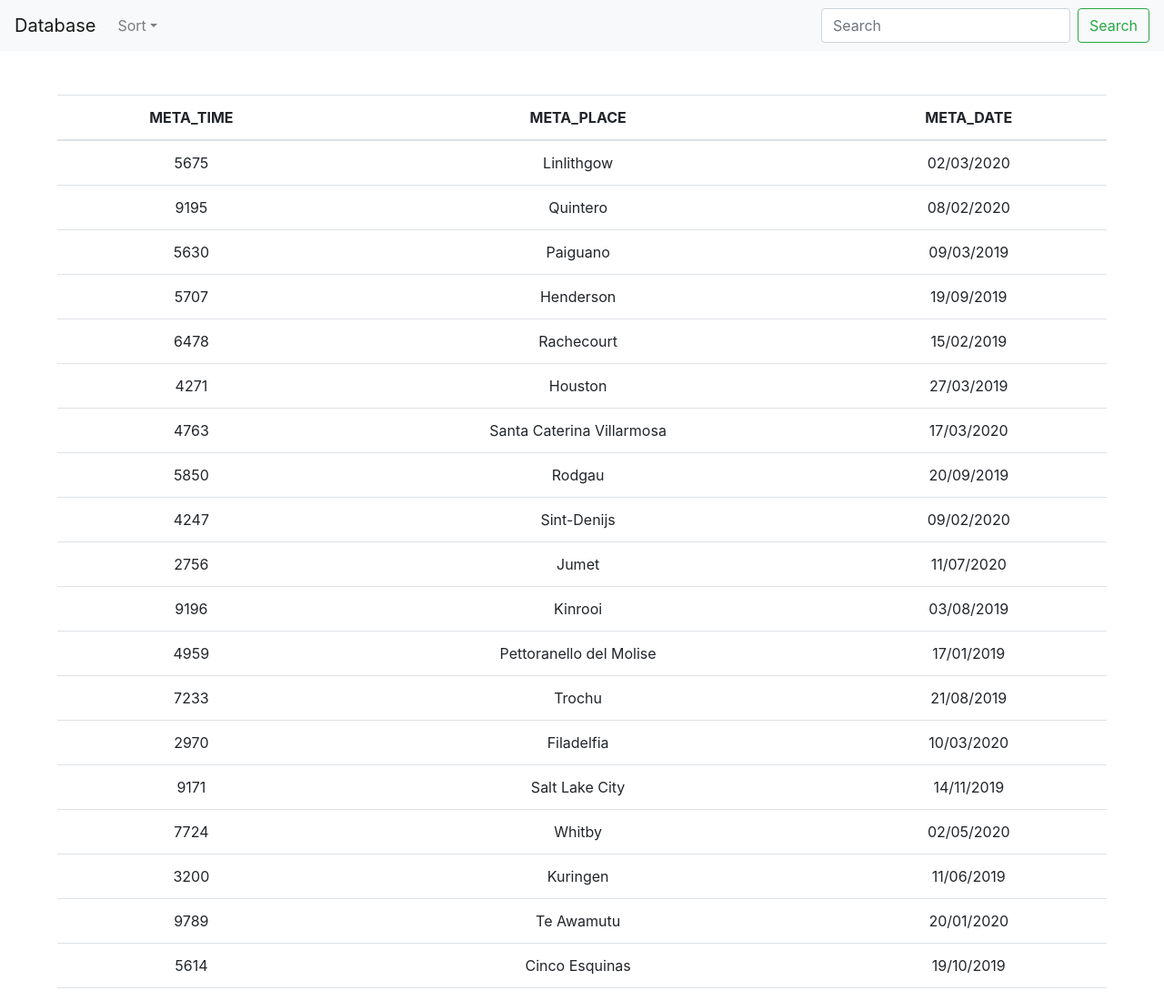
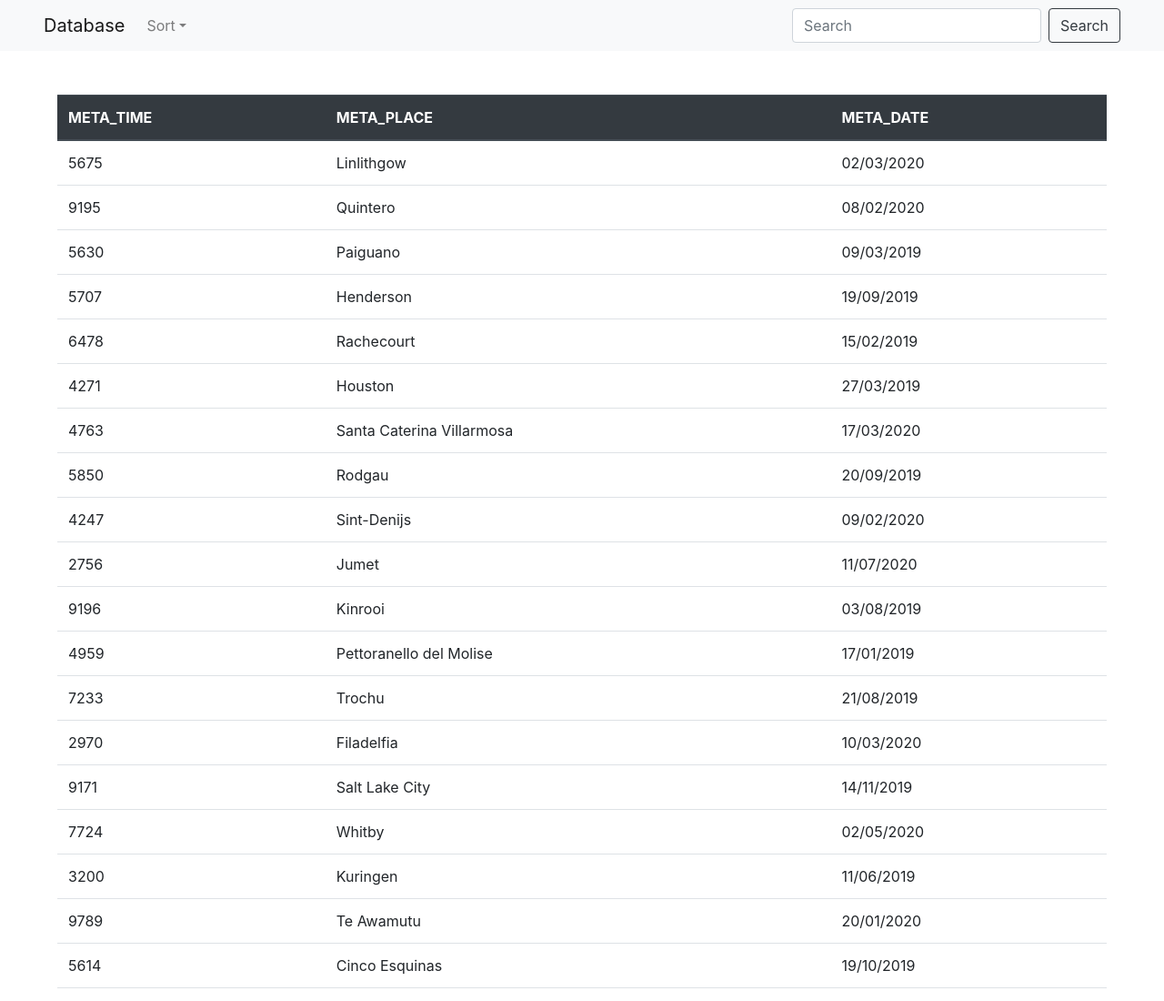
Before and after one commit to PromiseFru/database, a plain HTML site: page index.html in a window 1280 px wide. Shown: the top 1100 px of the page at 91% size. Drawn offline with nearby package versions, Linux system fonts and the light colour scheme.

Commit message:
modifications made

```diff
--- a/index.html
+++ b/index.html
@@ -14,7 +14,7 @@
 
 <body>
     <!-- navbar -->
-    <nav class="navbar navbar-expand-sm navbar-light bg-light">
+    <nav class="navbar navbar-expand-sm navbar-light bg-light px-5">
         <a class="navbar-brand" href="#">Database</a>
         <button class="navbar-toggler d-lg-none" type="button" data-toggle="collapse" data-target="#collapsibleNavId"
             aria-controls="collapsibleNavId" aria-expanded="false" aria-label="Toggle navigation">
@@ -36,7 +36,7 @@
                 <datalist id="dblist">
                     <!-- generated by JS -->
                 </datalist>
-                <button id="searchbtn" class="btn btn-outline-success my-2 my-sm-0" type="button">Search</button>
+                <button id="searchbtn" class="btn btn-outline-dark my-2 my-sm-0" type="button">Search</button>
             </form>
         </div>
     </nav>
@@ -47,8 +47,8 @@
         <div class="row p-5">
             <div class="col-md-12">
                 <!-- result table -->
-                <table class="table text-center">
-                    <thead>
+                <table class="table table-hover">
+                    <thead class="thead-dark">
                         <tr>
                             <th>META_TIME</th>
                             <th>META_PLACE</th>
--- a/script.js
+++ b/script.js
@@ -11,12 +11,16 @@ import {
 
 $(document).ready(() => {
 
-    mydata('db.json',
+    //ajax call from ./module/ajax,js
+    mydata('https://raw.githubusercontent.com/PromiseFru/database/master/db.json',
         data => {
+            // dataholder call from ./module/dataholder.js
             dataholder(data);
+            // buttons calls from ./modules/buttons.js
             sortBtnClicked(data);
+            searchbtnclicked(data);
+            // searchgen call from scipts.js
             searchgen(data);
-            searchbtnclicked(data);
         });
 });
 
```
